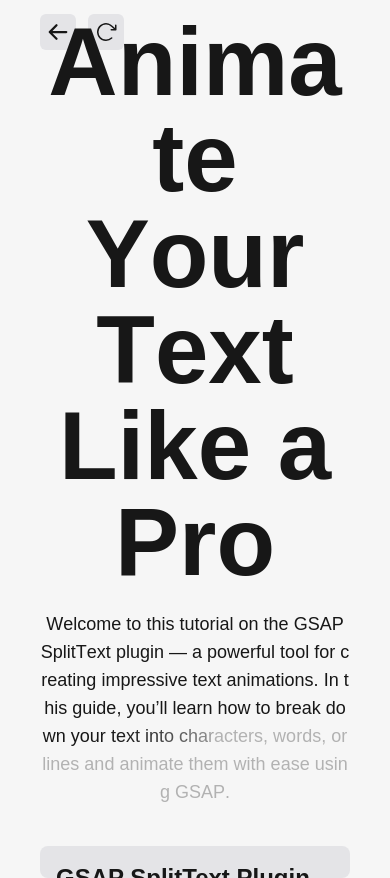
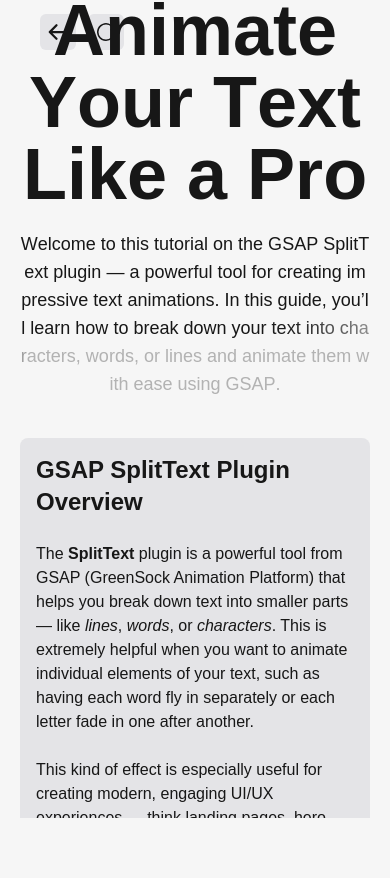
Before and after one commit to girishsawant999/30-days-of-gsap, a Next.js app: page /day-1 in a window 390 px wide. Shown: the part 26-904 px from the top of the page. After the commit the page ends 844 px from the top, so only its background shows below. Built offline with nearby package versions, Linux system fonts and the light colour scheme.

Commit message:
refactor: Added new wrapper for the information block

```diff
--- a/src/app/day-1/page.tsx
+++ b/src/app/day-1/page.tsx
@@ -1,5 +1,6 @@
 "use client";
 import BackButton from "@/components/BackButton";
+import InformationBlockWrapper from "@/components/InformationBlockWrapper";
 import ReloadButton from "@/components/ReloadButton";
 import { useGSAP } from "@gsap/react";
 import gsap from "gsap";
@@ -16,6 +17,7 @@
     () => {
       const headingSplit = SplitText.create("h1", {
         type: "words, chars",
+        smartWrap: true,
       });
       const paragraphSplit = SplitText.create("p", {
         type: "chars",
@@ -46,7 +48,7 @@
   );
 
   return (
-    <section className="grid md:grid-cols-2 gap-10 relative w-full place-items-center h-dvh p-10">
+    <section className="grid md:grid-cols-2 gap-10 relative w-full place-items-center h-dvh p-5 md:p-10  overflow-x-hidden">
       <div className="flex items-center gap-3 absolute top-10 left-10">
         <BackButton />
         <ReloadButton
@@ -59,7 +61,7 @@
 
       <div className="max-w-3xl" ref={container}>
         <h1
-          className="text-8xl font-bold text-center mb-5 overflow-hidden"
+          className="text-7xl md:text-8xl font-bold text-center mb-5 overflow-hidden"
           aria-label="Animate Your Text Like a Pro"
         >
           Animate Your Text Like a Pro
@@ -72,7 +74,7 @@
         </p>
       </div>
 
-      <div className="p-4 bg-zinc-200 dark:bg-zinc-800 rounded-lg place-self-stretch overflow-y-auto no-scrollbar">
+      <InformationBlockWrapper>
         <h1 className="text-2xl font-semibold mb-6">
           GSAP SplitText Plugin Overview
         </h1>
@@ -127,7 +129,7 @@
           offered through GreenSock’s Club. You’ll need a membership to use it
           in production, but you can try it locally for learning and demos.
         </p>
-      </div>
+      </InformationBlockWrapper>
     </section>
   );
 };
--- /dev/null
+++ b/src/components/InformationBlockWrapper.tsx
@@ -0,0 +1,30 @@
+import { useGSAP } from "@gsap/react";
+import gsap from "gsap";
+import React, { useRef } from "react";
+
+const InformationBlockWrapper = ({
+  children,
+}: {
+  children: React.ReactNode;
+}) => {
+  const block = useRef(null);
+
+  useGSAP(() => {
+    gsap.from(block.current, {
+      opacity: 0,
+      x: 500,
+      duration: 0.3,
+      ease: "power2.inOut",
+    });
+  });
+  return (
+    <div
+      ref={block}
+      className="p-4 information-section min-h-max  bg-zinc-200 dark:bg-zinc-800 rounded-lg place-self-stretch overflow-y-auto no-scrollbar"
+    >
+      {children}
+    </div>
+  );
+};
+
+export default InformationBlockWrapper;
```
